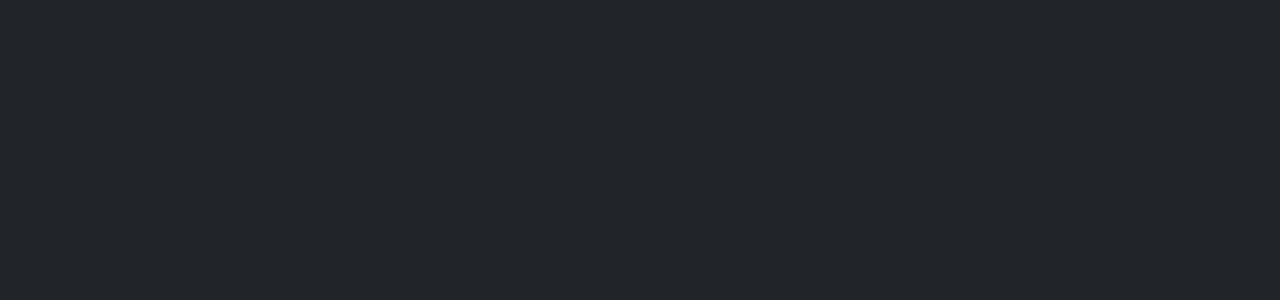
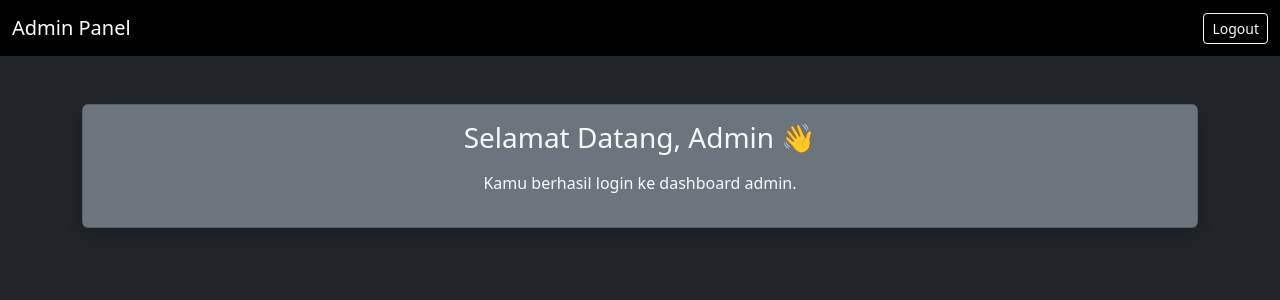
Before and after one commit to HuntNugie/Belajar-react-dasar, a React (Vite) app in the folder auth-react/frontend/: page /dashboard in a window 1280 px wide. Before the commit this address had no page. Shown: the top 300 px of the page. Built offline with nearby package versions, Linux system fonts and the light colour scheme.

Commit message:
layouts:membuat layout untuk admin dan memisahkan componentnya

```diff
--- a/auth-react/frontend/src/App.jsx
+++ b/auth-react/frontend/src/App.jsx
@@ -2,15 +2,21 @@ import {Navigate, Route, Routes} from "react-router-dom";
 import AuthLayout from "./layouts/Auth.layouts";
 import Login from "./pages/Login.page";
 import Register from "./pages/Register.page";
+import AdminLayout from "./layouts/Admin.layouts";
+import Dashboard from "./pages/Dashboard.page";
 
 function App() {
     return (
         <>
             <Routes>
                 <Route path="/" element={<Navigate to={"/login"} />} />
-                <Route element={<AuthLayout/>}>
+                <Route element={<AuthLayout />}>
                     <Route path="/login" element={<Login />} />
                     <Route path="/register" element={<Register />} />
+                </Route>
+
+                <Route element={<AdminLayout />}>
+                    <Route path="/dashboard" element={<Dashboard />} />
                 </Route>
             </Routes>
         </>
--- /dev/null
+++ b/auth-react/frontend/src/components/Admin/Navbar.jsx
@@ -0,0 +1,14 @@
+export const Navbar = () => {
+    return (
+        <>
+            <nav className="navbar navbar-dark bg-black">
+                <div className="container-fluid">
+                    <span className="navbar-brand">Admin Panel</span>
+                    <a href="login.html" className="btn btn-outline-light btn-sm">
+                        Logout
+                    </a>
+                </div>
+            </nav>
+        </>
+    );
+};
--- /dev/null
+++ b/auth-react/frontend/src/layouts/Admin.layouts.jsx
@@ -0,0 +1,17 @@
+import { Outlet } from "react-router-dom";
+import { Navbar } from "../components/Admin/Navbar";
+
+export default function AdminLayout() {
+    return (
+        <>
+            <Navbar/>
+            <div className="container mt-5">
+                <div className="card bg-secondary text-light shadow">
+                    <div className="card-body text-center">
+                       <Outlet/>
+                    </div>
+                </div>
+            </div>
+        </>
+    );
+}
--- /dev/null
+++ b/auth-react/frontend/src/pages/Dashboard.page.jsx
@@ -0,0 +1,8 @@
+export default function Dashboard() {
+    return (
+        <>
+            <h3>Selamat Datang, Admin 👋</h3>
+            <p className="mt-3">Kamu berhasil login ke dashboard admin.</p>
+        </>
+    );
+}
```
